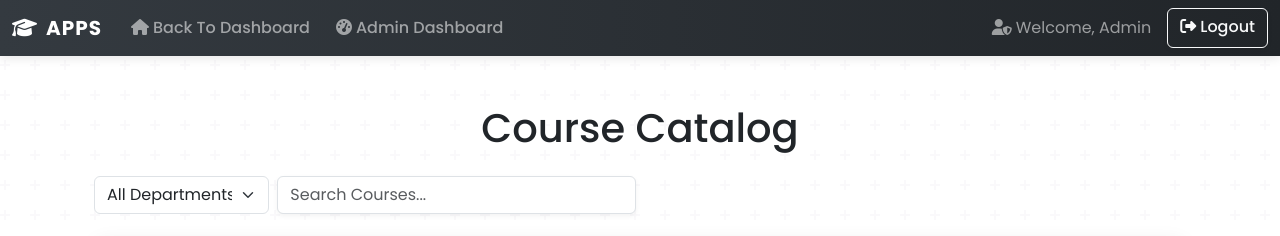
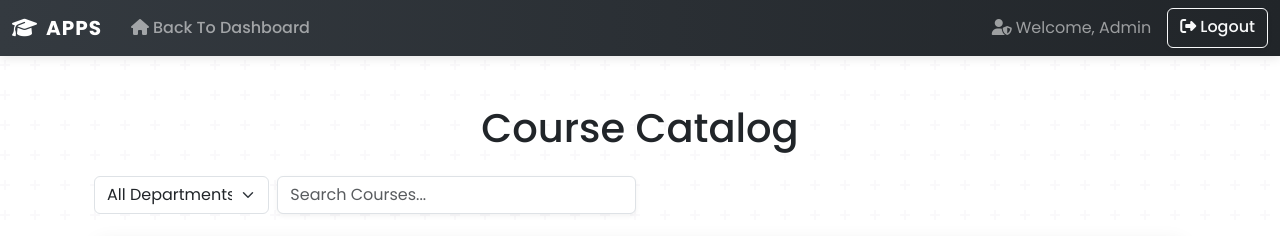
Before and after one commit to hadya584/gradpath, a Flask app: page /catalog in a window 1280 px wide. Shown: the top 236 px of the page. Run offline with Flask 3, Linux system fonts and the light colour scheme; a user stored in the database is signed in; data comes from the database, SQL or seed files in the repository; some libraries are stand-ins or nearby versions.

Commit message:
slight change in buzzer

```diff
--- a/templates/base.html
+++ b/templates/base.html
@@ -45,9 +45,6 @@
           {% if session.get('role') == 'Admin' %}
           <li class="nav-item">
             <a class="nav-link" href="/admin/dashboard"><i class="fas fa-home me-1"></i>Back To Dashboard</a>
-          </li>
-          <li class="nav-item">
-            <a class="nav-link" href="/admin-dashboard"><i class="fas fa-tachometer-alt me-1"></i>Admin Dashboard</a>
           </li>
           {% endif %}
           {% if session.get('role') == 'Faculty' or session.get('role') == 'CAC' %}
--- a/templates/stu_dashboard.html
+++ b/templates/stu_dashboard.html
@@ -66,7 +66,7 @@
   </div>
 </section>
 
-{% if app.applicationStatus == 'Rejected' %}
+{% if suspended %}
 <!-- Rejection JS -->
 <script>
   // Rejection effect
```
